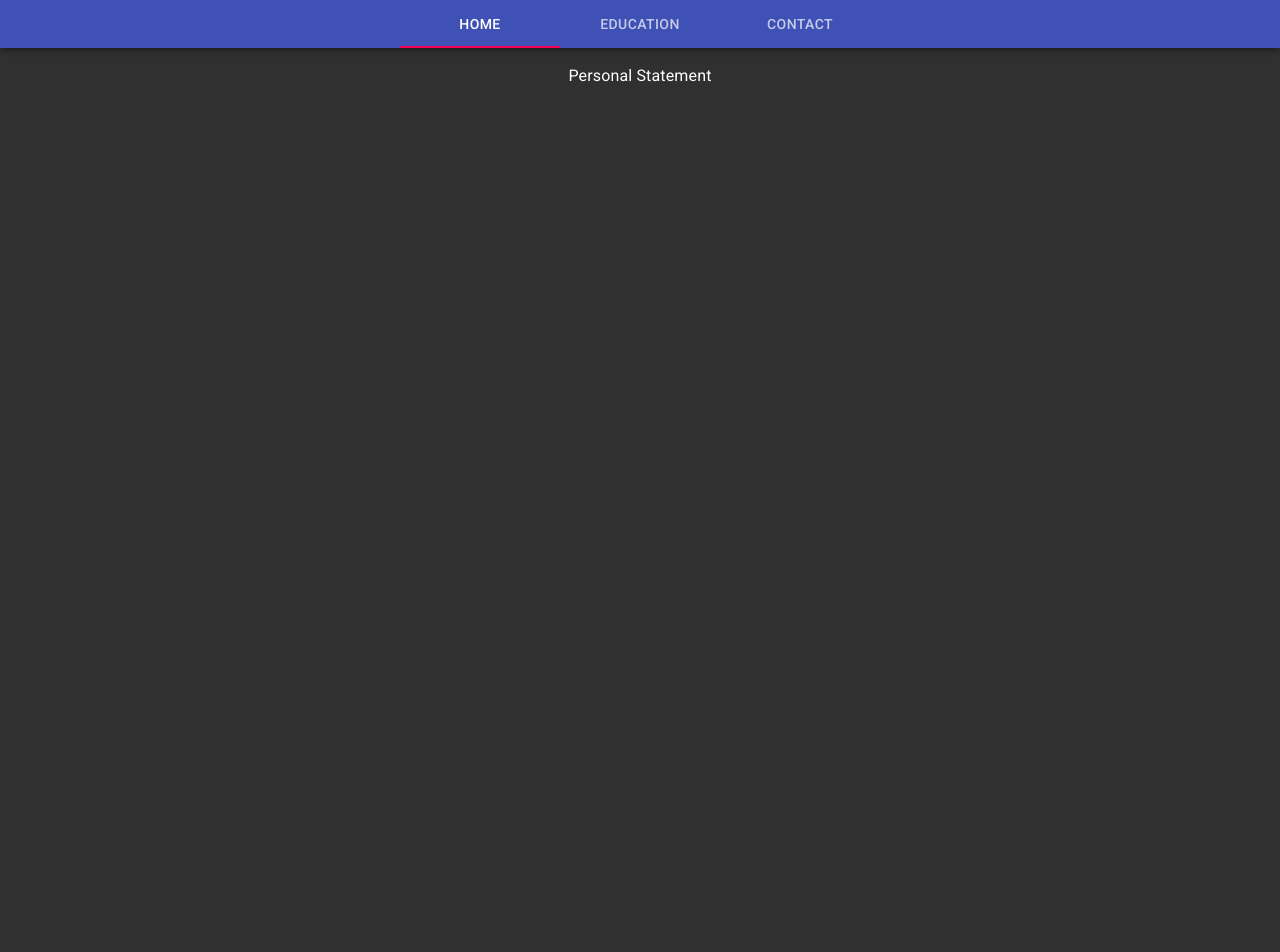
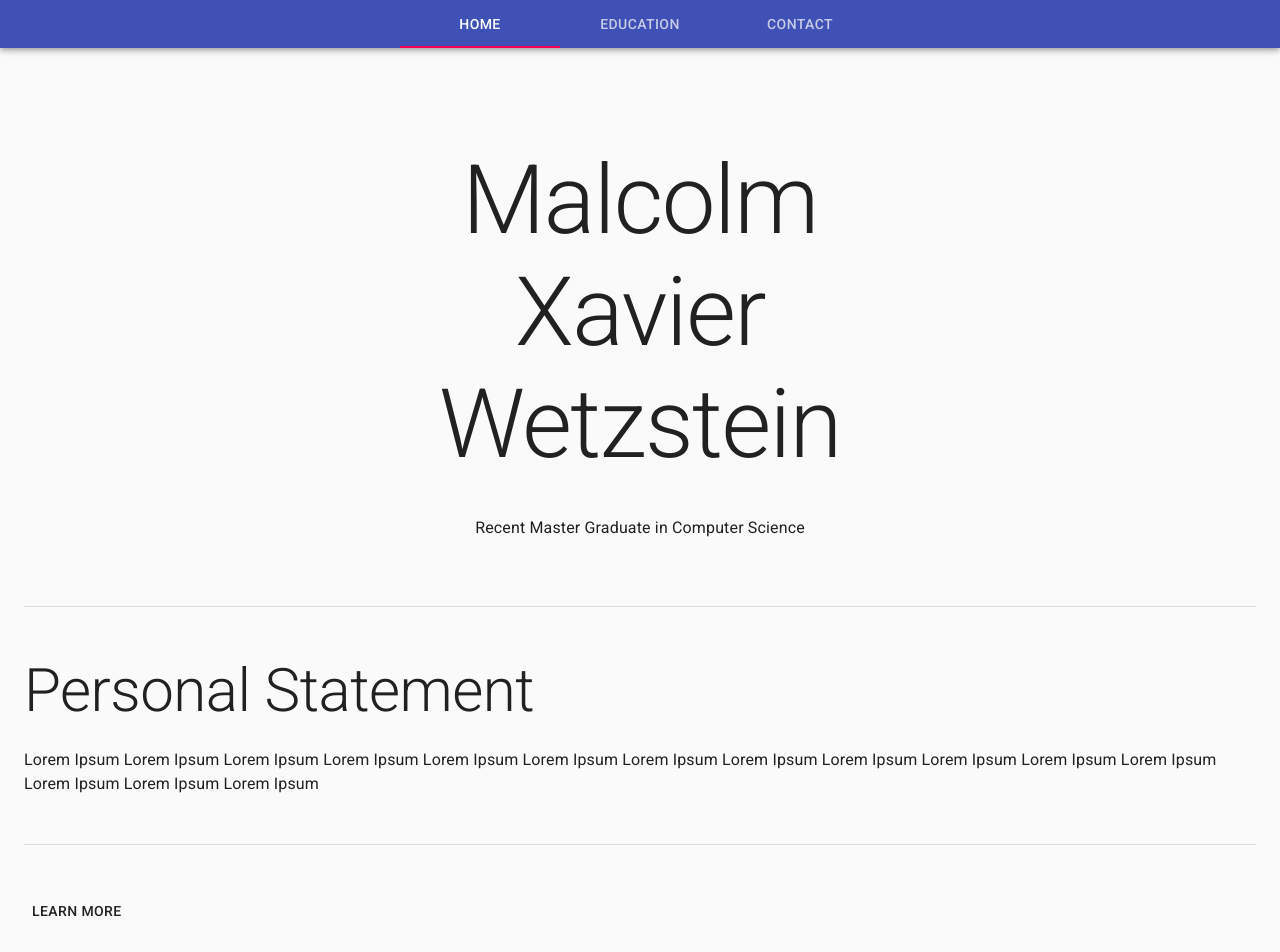
Before and after one commit to MalcolmWetzstein/MalcolmWetzstein.github.io, a React (Create React App) app: page / in a window 1280 px wide. Shown: the top 952 px of the page. Before the commit the page ends 800 px from the top, so only its background shows below. Built offline with nearby package versions, Linux system fonts and the light colour scheme.

Commit message:
Created Partition component for standardizing section layouts on pages.

```diff
--- a/src/App.js
+++ b/src/App.js
@@ -1,6 +1,7 @@
 import React from 'react';
 import CssBaseline from '@material-ui/core/CssBaseline';
 import { ThemeProvider } from '@material-ui/core/styles';
+import useMediaQuery from '@material-ui/core/useMediaQuery';
 
 import PageDeque from './components/PageDeque';
 import NavigationBar from './components/NavigationBar';
@@ -10,7 +11,7 @@ import * as content from './content/Content';
 function App()
 {
   return (
-    <ThemeProvider theme={themes.DarkTheme}>
+    <ThemeProvider theme={useMediaQuery('(prefers-color-scheme: dark)') ? themes.DarkTheme : themes.LightTheme}>
       <CssBaseline/>
       <PageDeque>
         <NavigationBar>
--- a/src/components/Page.js
+++ b/src/components/Page.js
@@ -11,7 +11,7 @@ class Page extends React.Component
                 position="absolute"
                 width={1}
                 minHeight={1}
-                paddingTop={this.props.theme.spacing(1)}
+                padding={this.props.theme.spacing(6, 0, 6, 0)}
             >
                 {this.props.children}
             </Box>
--- /dev/null
+++ b/src/components/Partition.js
@@ -0,0 +1,67 @@
+import React from 'react';
+import Container from '@material-ui/core/Container';
+import Box from '@material-ui/core/Box';
+import Divider from '@material-ui/core/Divider';
+import { withTheme } from '@material-ui/core/styles';
+
+class Partition extends React.Component
+{
+    render()
+    {
+        return (
+            <Container maxWidth="lg">
+                {this.partitionChildren()}
+            </Container>
+        );
+    }
+
+    partitionChildren()
+    {
+        const length = React.Children.count(this.props.children);
+
+        if (length === 1)
+            return (
+                <Box margin={this.props.theme.spacing(12, 0, 12, 0)}>
+                    {this.props.children}
+                </Box>
+            );
+
+        return React.Children.map(this.props.children,
+            (child, index) =>
+            {
+                if (index === 0)
+                {
+                    return (
+                        <Box margin={this.props.theme.spacing(12, 0, 8, 0)}>
+                            {child}
+                        </Box>
+                    );
+                }
+                else if (index === length-1)
+                {
+                    return (
+                        <React.Fragment>
+                            <Divider/>
+                            <Box margin={this.props.theme.spacing(6, 0, 0, 0)}>
+                                {child}
+                            </Box>
+                        </React.Fragment>
+                    );
+                }
+                else
+                {
+                    return (
+                        <React.Fragment>
+                            <Divider/>
+                            <Box margin={this.props.theme.spacing(6, 0, 6, 0)}>
+                                {child}
+                            </Box>
+                        </React.Fragment>
+                    );
+                }
+            }
+        );
+    }
+}
+
+export default withTheme(Partition);
--- a/src/content/Home.js
+++ b/src/content/Home.js
@@ -1,8 +1,10 @@
 import React from 'react';
 import Typography from '@material-ui/core/Typography';
+import Button from '@material-ui/core/Button';
 import { withTheme } from '@material-ui/core/styles';
 
 import Page from '../components/Page';
+import Partition from '../components/Partition';
 
 class Home extends React.Component
 {
@@ -12,9 +14,33 @@ class Home extends React.Component
     {
         return (
             <Page>
-                <Typography align="center">
-                    Personal Statement
-                </Typography>
+                <Partition>
+                    <React.Fragment>
+                        <Typography variant="h1" align="center" gutterBottom>
+                            Malcolm<br/>
+                            Xavier<br/>
+                            Wetzstein
+                        </Typography>
+                        <Typography variant="subtitle1" align="center">
+                            Recent Master Graduate in Computer Science
+                        </Typography>
+                    </React.Fragment>
+                    <React.Fragment>
+                        <Typography variant="h2" gutterBottom>
+                            Personal Statement
+                        </Typography>
+                        <Typography variant="body1">
+                            Lorem Ipsum Lorem Ipsum Lorem Ipsum Lorem Ipsum Lorem Ipsum
+                            Lorem Ipsum Lorem Ipsum Lorem Ipsum Lorem Ipsum Lorem Ipsum
+                            Lorem Ipsum Lorem Ipsum Lorem Ipsum Lorem Ipsum Lorem Ipsum
+                        </Typography>
+                    </React.Fragment>
+                    <React.Fragment>
+                        <Button>
+                            Learn More
+                        </Button>
+                    </React.Fragment>
+                </Partition>
             </Page>
         );
     }
```
